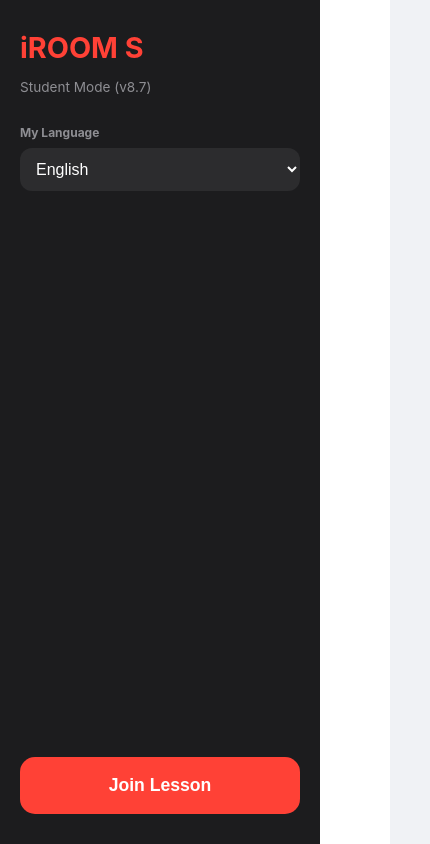
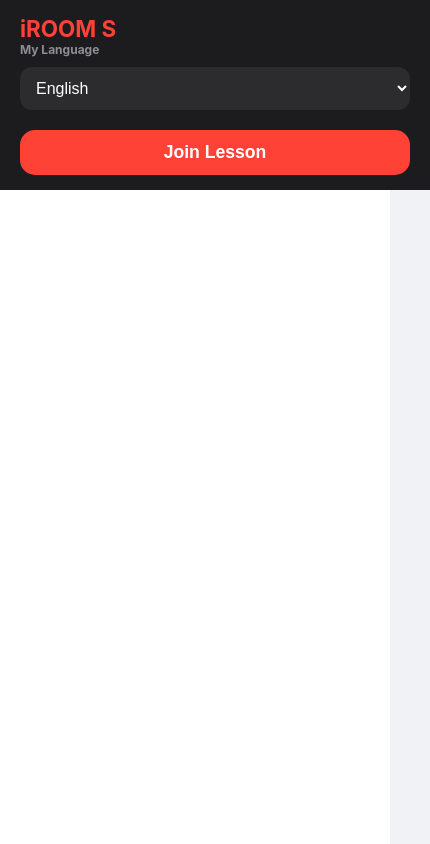
Before and after one commit to Samkimtp/iROOM-online-class, a plain HTML site: page student.html in a window 390 px wide. Shown: the whole page, 430 px wide, since content can reach past the window. Drawn offline with Linux system fonts and the light colour scheme.

Commit message:
Update student.html

```diff
--- a/student.html
+++ b/student.html
@@ -2,17 +2,17 @@
 <html lang="en">
 <head>
     <meta charset="UTF-8">
-    <meta name="viewport" content="width=device-width, initial-scale=1.0">
+    <meta name="viewport" content="width=device-width, initial-scale=1.0, maximum-scale=1.0, user-scalable=no">
     <title>iROOM Student v8.7 EN</title>
     <style>
         :root { --t-blue: #007BFF; --s-red: #FF4136; --bg: #f0f2f5; }
         body { margin: 0; font-family: 'Inter', sans-serif; background: var(--bg); display: flex; height: 100vh; overflow: hidden; }
-        #sidebar { width: 280px; background: #1c1c1e; color: white; padding: 30px 20px; display: flex; flex-direction: column; }
+        #sidebar { width: 280px; background: #1c1c1e; color: white; padding: 30px 20px; display: flex; flex-direction: column; flex-shrink: 0; }
         h2 { color: var(--s-red); font-size: 1.8rem; margin: 0; }
         .desc { font-size: 0.85rem; color: #8e8e93; margin-bottom: 30px; }
         label { font-size: 0.75rem; color: #8e8e93; font-weight: bold; margin-bottom: 8px; display: block; }
         select { width: 100%; padding: 12px; border-radius: 12px; background: #2c2c2e; color: white; border: none; font-size: 1rem; margin-bottom: 20px; }
-        #chat-main { flex: 1; display: flex; flex-direction: column; background: #ffffff; }
+        #chat-main { flex: 1; display: flex; flex-direction: column; background: #ffffff; position: relative; }
         #chat-window { flex: 1; padding: 25px; overflow-y: auto; display: flex; flex-direction: column; gap: 15px; }
         .bubble { padding: 14px 18px; border-radius: 20px; max-width: 80%; line-height: 1.5; font-size: 1.05rem; }
         .bubble-S { align-self: flex-end; background: var(--s-red); color: white; border-bottom-right-radius: 4px; }
@@ -20,13 +20,23 @@
         .trans { display: block; font-size: 0.9rem; margin-top: 8px; padding-top: 8px; border-top: 1px solid rgba(0,0,0,0.05); }
         .bubble-T .trans { color: var(--s-red); font-weight: 600; }
         .btn-start { width: 100%; padding: 18px; border-radius: 15px; border: none; background: var(--s-red); color: white; font-weight: bold; font-size: 1.1rem; cursor: pointer; margin-top: auto; }
+
+        @media (max-width: 768px) {
+            body { flex-direction: column; }
+            #sidebar { width: 100%; padding: 15px 20px; height: auto; }
+            .desc, label, select { display: none; }
+            label[for="my-lang"], #my-lang { display: block; margin-bottom: 10px; }
+            .btn-start { margin-top: 10px; padding: 12px; }
+            h2 { font-size: 1.4rem; }
+            #chat-main { height: calc(100vh - 150px); }
+        }
     </style>
 </head>
 <body>
     <div id="sidebar">
         <h2>iROOM S</h2>
         <p class="desc">Student Mode (v8.7)</p>
-        <label>My Language</label>
+        <label for="my-lang">My Language</label>
         <select id="my-lang">
             <option value="en">English</option>
             <option value="th">Thai</option>
@@ -37,7 +47,7 @@
     <div id="chat-main"><div id="chat-window"></div></div>
 
     <script>
-        const GAS_URL = "YOUR_GAS_URL_HERE";
+        const GAS_URL = "https://script.google.com/macros/s/AKfycbzOxGjLQX1nZZODTLK4AuRkENvx2ShNkgJFtvaKd1RzyBy2MqGWNzyxBKZ5geRQG3fa/exec";
         let startTime = new Date().getTime();
         let lastMsgHash = "";
         const windowDiv = document.getElementById('chat-window');
@@ -52,6 +62,7 @@
 
         function startSession() {
             const Recognition = window.SpeechRecognition || window.webkitSpeechRecognition;
+            if (!Recognition) return alert("Speech recognition not supported.");
             const myLang = document.getElementById('my-lang').value;
             const recog = new Recognition();
             recog.lang = (myLang === 'th') ? 'th-TH' : (myLang === 'en' ? 'en-US' : 'vi-VN');
```
